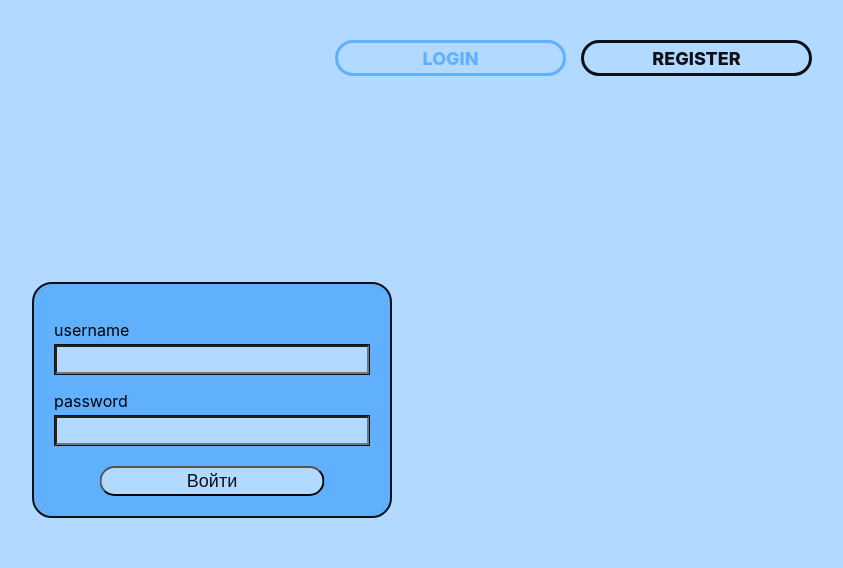
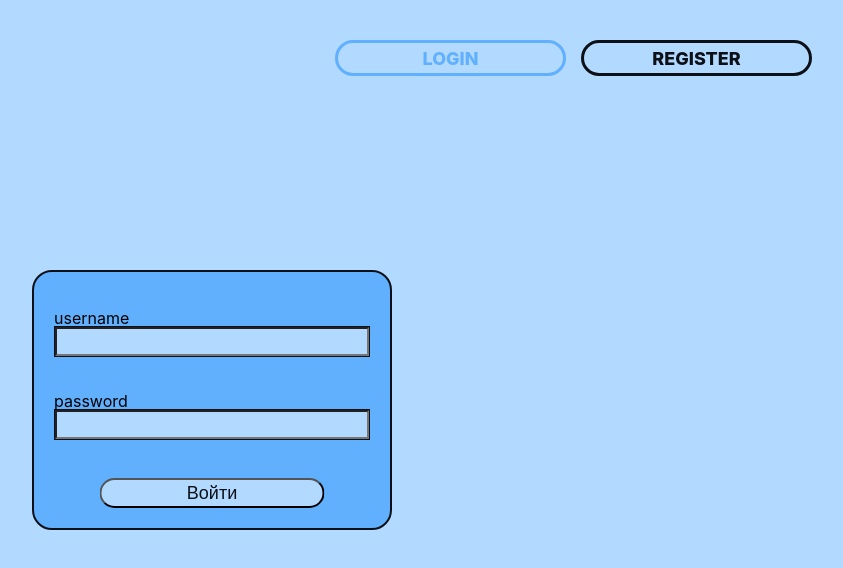
Before and after one commit to Shelemetev/Pet-Network, a React (Create React App) app: page / in a window 1280 px wide. Shown: the top 568 px of the page, without its empty margins (428-1271 px from the left). Built offline with nearby package versions, Linux system fonts and the light colour scheme.

Commit message:
Валидация для Login

```diff
--- a/src/Components/Login/LoginForm/LoginForm.jsx
+++ b/src/Components/Login/LoginForm/LoginForm.jsx
@@ -16,7 +16,18 @@ const LoginForm = React.memo(({loginThunk,startLoader}) => {
     }
 
     return (
-        <Formik initialValues={initialValues} onSubmit={onSubmit}>
+        <Formik initialValues={initialValues} onSubmit={onSubmit}
+            validate={values => {
+                const errors = {}
+                if (!values.username) {
+                    errors.username = "Enter the user name"
+                }
+                if (!values.password) {
+                    errors.password = "Enter the password"
+                }
+                return errors
+            }}
+        >
             {({
          values,
          errors,
@@ -31,9 +42,15 @@ const LoginForm = React.memo(({loginThunk,startLoader}) => {
             <div className={s['form__input-box']}>
                 <input className={s.form__input} type="text" name="username" onChange={handleChange} value={values.username} onBlur={handleBlur} />
             </div>
+            <div className={s.error__box}>
+                <p className={s.error__text}>{errors.username}</p>
+            </div>
             <p className={s.form__text}>password</p>
             <div className={s['form__input-box']}>
                 <input className={s.form__input} type="text" name="password" onChange={handleChange} value={values.password} onBlur={handleBlur} />
+            </div>
+            <div className={s.error__box}>
+                <p className={s.error__text}>{errors.password}</p>
             </div>
             <button className={s.form__btn} disabled={isSubmitting}>
                 Войти
--- a/src/Components/Login/LoginForm/LoginForm.module.css
+++ b/src/Components/Login/LoginForm/LoginForm.module.css
@@ -18,7 +18,7 @@
 }
 
 .form__input-box {
-    margin-top: 20px;
+    margin-top: 10px;
     border: 1px solid #0D1117;
 }
 
@@ -47,5 +47,18 @@
 }
 
 .form__text {
-    margin-bottom: -16px;
+    margin-bottom: -12px;
 }
+
+.error__text {
+    color: red;
+}
+
+.error__box {
+    height: 21px;
+    width: 100%;
+    display: flex;
+    justify-content: left;
+    align-items: center;
+    margin-top: -3px;
+}
```
